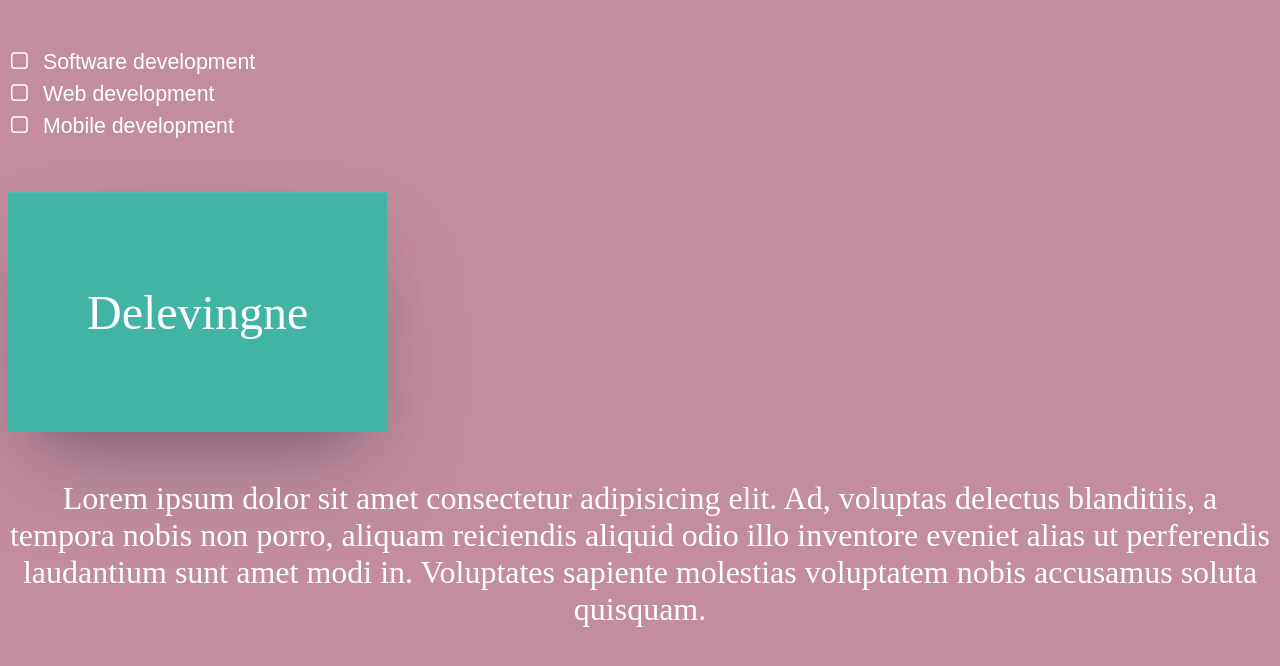
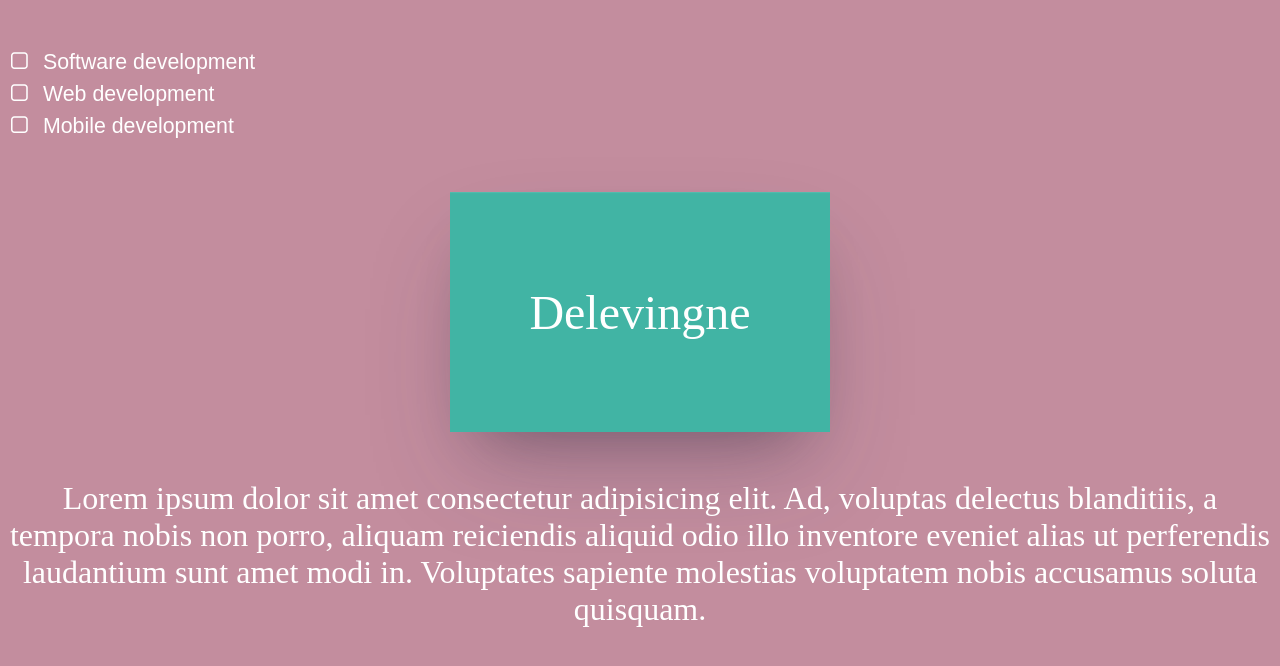
Before and after one commit to Ratelif/testing, a plain HTML site: page index.html in a window 1280 px wide. Drawn offline with Linux system fonts and the light colour scheme.

Commit message:
box margin auto

```diff
--- a/style.css
+++ b/style.css
@@ -59,7 +59,7 @@ body {
    justify-content: center;
    color: white;
    font-size: 3rem;
-   margin-top: 3rem;
+   margin: 3rem auto;
    box-shadow: rgba(255, 255, 255, 0.1) 0px 1px 1px 0px inset, rgba(50, 50, 93, 0.25) 0px 50px 100px -20px, rgba(0, 0, 0, 0.3) 0px 30px 60px -30px;
 }
 
```
